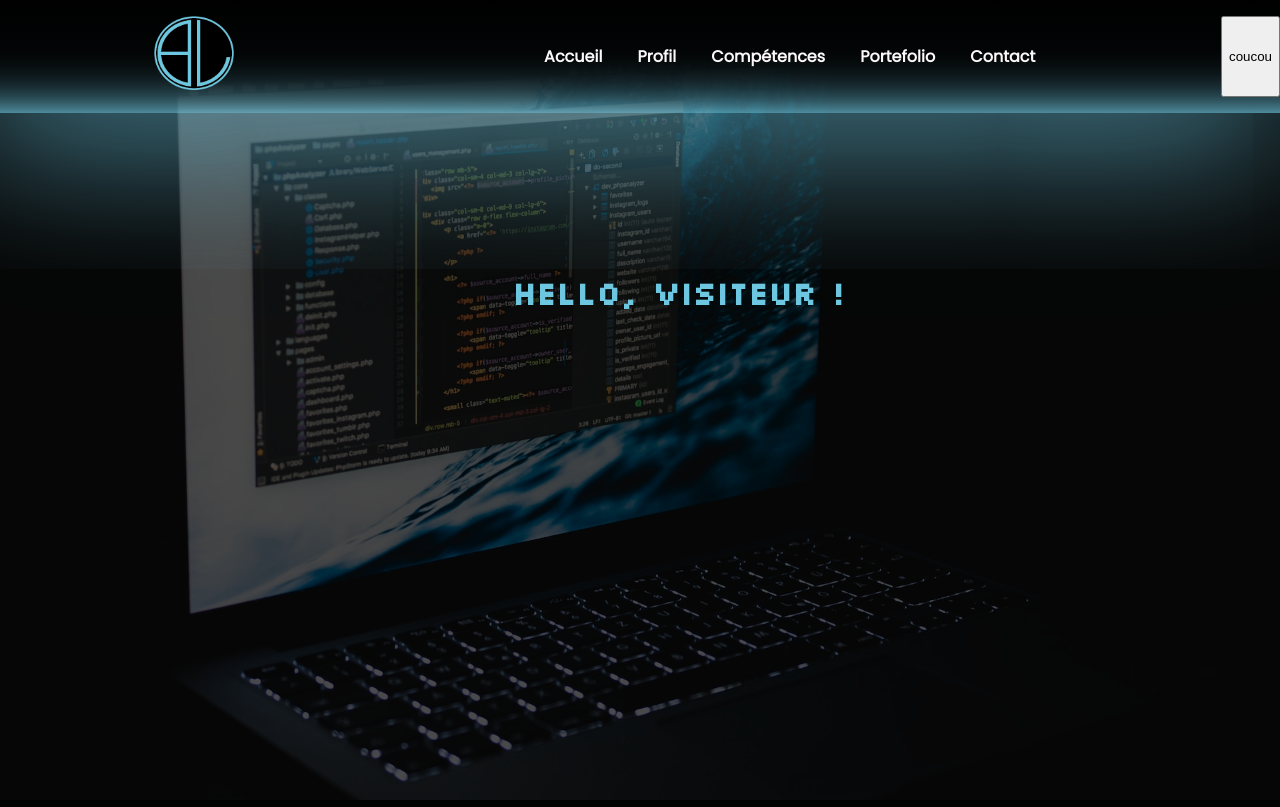
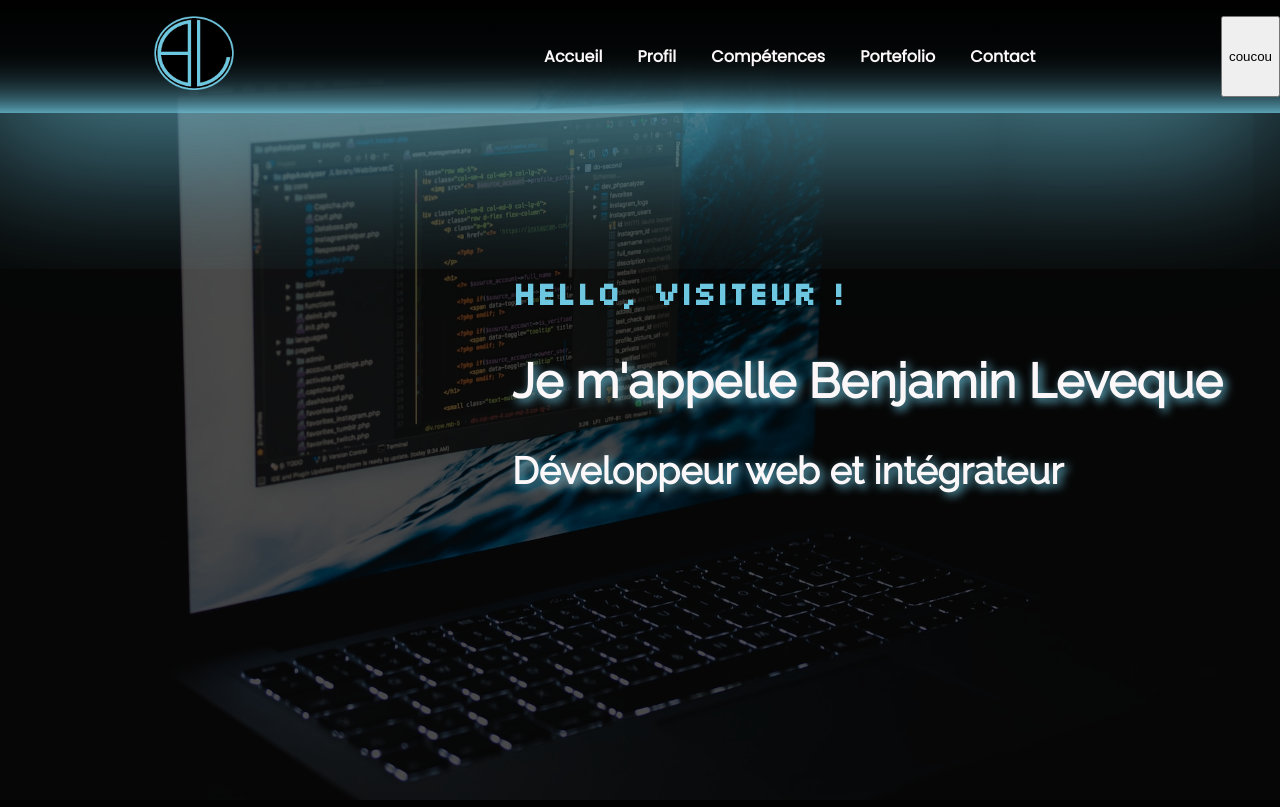
Before and after one commit to BenBishop40/Portfolio, a React (Create React App) app: page / in a window 1280 px wide. Built offline with nearby package versions, Linux system fonts and the light colour scheme.

Commit message:
ajout h2 h3 about me et anim JS - debug delay et pb inversion caract sur h3

```diff
--- a/src/components/about-me/AboutMe.jsx
+++ b/src/components/about-me/AboutMe.jsx
@@ -1,7 +1,6 @@
 import React, { Component } from 'react';
 import './_about_me.scss';
 // import pictCartoon from '../../img/pic_id_cartoon.jpg';
-
 
 class TxtRotate extends Component {
     constructor(props) {
@@ -48,7 +47,6 @@ class TxtRotate extends Component {
         }));
         delta = 1000;
       }
-
       setTimeout(() => {
         that.tick();
       }, delta);
@@ -63,7 +61,56 @@ class TxtRotate extends Component {
   }
 }
 
-  export default class AboutMe extends Component {
+class TxtToDisplay extends Component {
+  constructor(props) {
+    super(props);
+
+    this.h2Ref = React.createRef();
+    this.h3Ref = React.createRef();
+  }
+  typeEffect(element, speed) {
+    const text = element.innerHTML;
+    element.innerHTML = '';
+
+    let i = 0;
+    let timer = setInterval(() => {
+      if (i < text.length) {
+        element.append(text.charAt(i));
+        i++;
+      } else {
+        clearInterval(timer);
+        element.classList.remove("hidden");
+      }
+    }, speed);
+  }
+
+  componentDidMount() {
+    const speed = 75;
+    const h2 = this.h2Ref.current;
+    const h3 = this.h3Ref.current;
+
+    const delay =  h3.innerHTML.length*speed;
+    h2.classList.add("hidden");
+    h3.classList.add("hidden");
+
+    this.typeEffect(h2, speed);
+
+    setTimeout(() => {
+      this.typeEffect(h3, speed);
+    }, delay);
+  }
+
+  render() {
+    return (
+      <div className='txt-display'>
+        <h2 ref={this.h2Ref}>Je m'appelle Benjamin Leveque</h2>
+        <h3 ref={this.h3Ref}>Développeur web et intégrateur</h3>
+      </div>
+    )
+  }
+}
+
+class AboutMe extends Component {
   render() {
     return (
       <div className='about-me'>
@@ -73,8 +120,14 @@ class TxtRotate extends Component {
             toRotate='["World !", "Visiteur !", "Recruteur ?!"]'
             period="5000"
           />
+          <span className='wrap-border'>
+            |
+          </span>
         </p>
+        <TxtToDisplay />
       </div>
     );
   }
 }
+
+export default AboutMe;
--- a/src/components/about-me/_about_me.scss
+++ b/src/components/about-me/_about_me.scss
@@ -11,4 +11,23 @@
         font-weight: 700;
         font-size: 2em;
     }
+    .wrap-border {
+        animation-duration: .5s;
+        animation-name: clignoter;
+        animation-iteration-count: infinite;
+        transition: ease-in-out;
+    }
+    .hidden{
+        display: none;
+    }
+    @keyframes clignoter {
+        0% {opacity:1}
+        100% {opacity: 0;}
+    }
+    .txt-display{
+        font-family: $Raleway;
+        color: $snowWhite;
+        font-size: 2em;
+        text-shadow: .1em .1em .3em $lightBlue;
+    }
 }
--- a/src/scss/style.scss
+++ b/src/scss/style.scss
@@ -20,11 +20,11 @@ body::-webkit-scrollbar {
   }
 
 body::-webkit-scrollbar-track {
-  background: white;
+  background: black;
 }
 
 body::-webkit-scrollbar-thumb {
-  background-color: black;
+  background-color: $lightBlue;
   border-radius: 6px;
-  border: 1px solid $lightBlue;
+  border: 1px solid black;
 }
--- a/src/scss/variables.scss
+++ b/src/scss/variables.scss
@@ -9,5 +9,5 @@ $SilkScreen: 'Silkscreen';
 // $greenblue: #0b404a;
 // $darkGreenBlue: #01090A;
 $lightBlue: #6ec7e0;
-$lightBlueShadow: #6ec7e0b0;
+$lightBlueShadow: #6ec7e0cd;
 $snowWhite: #FCF7F8;
```
Lines whose indentation alone changed are shown as unchanged.
